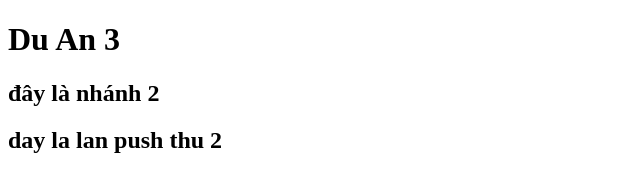
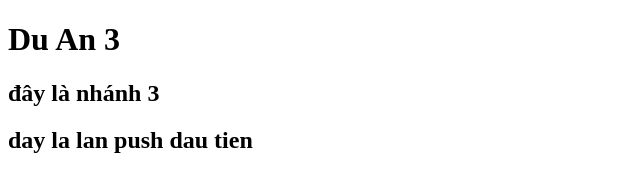
Before and after one commit to HoThanhLich/duan3, a plain HTML site: page index.html in a window 1280 px wide. Shown: the full height of the page, 0-640 px from the left. Drawn offline with Linux system fonts and the light colour scheme.

Commit message:
first commit

```diff
--- a/index.html
+++ b/index.html
@@ -7,7 +7,7 @@
   </head>
   <body>
     <h1>Du An 3</h1>
-    <h2>đây là nhánh 2</h2>
-    <h2>day la lan push thu 2</h2>
+    <h2>đây là nhánh 3</h2>
+    <h2>day la lan push dau tien</h2>
   </body>
 </html>
```
